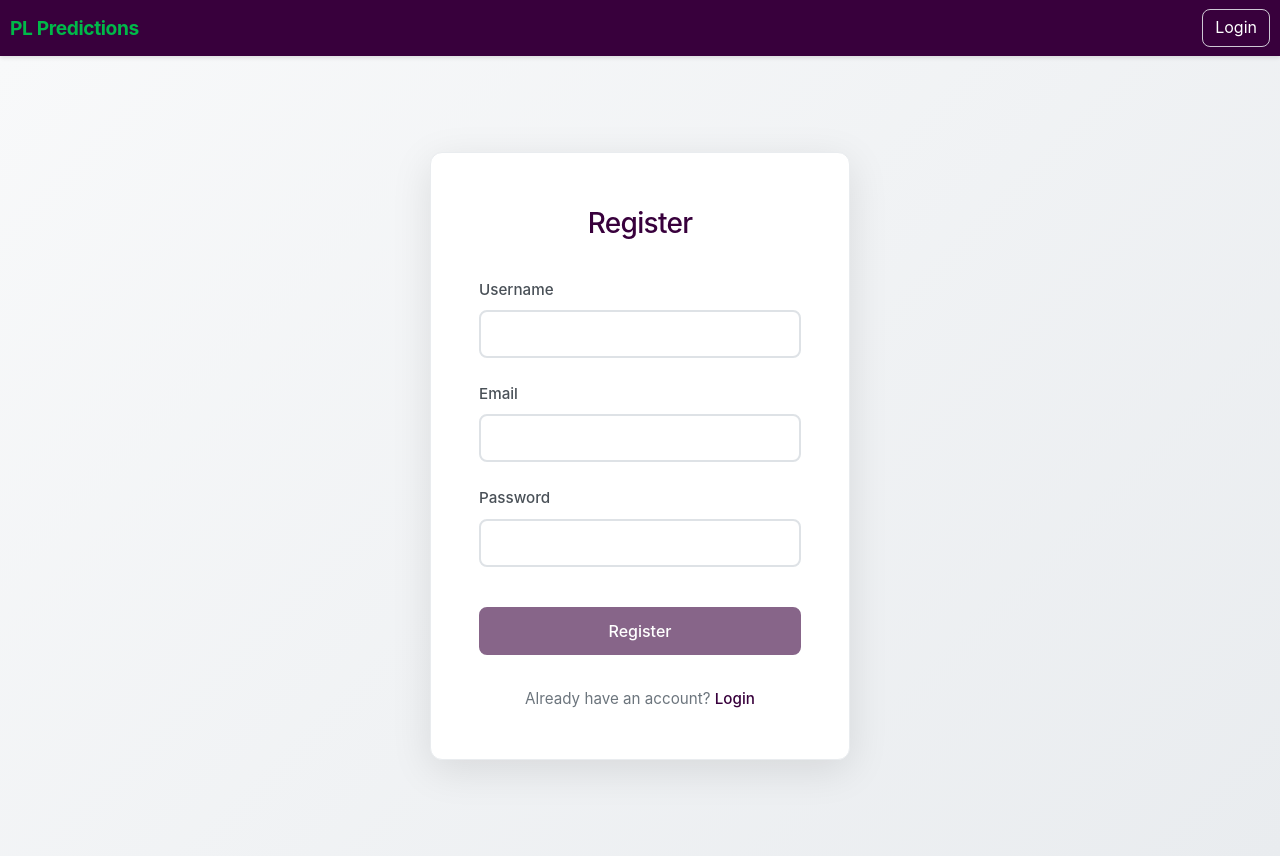
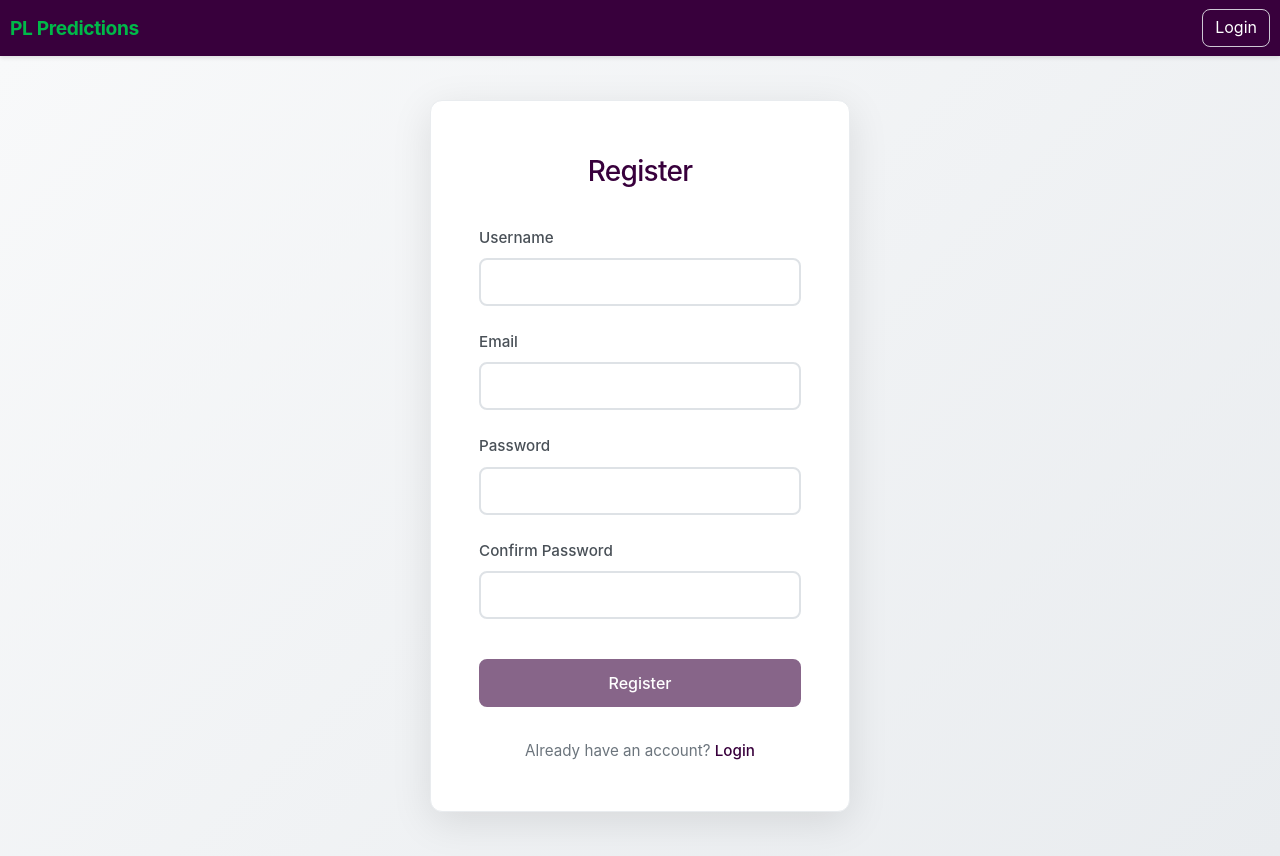
Before and after one commit to mostafa172/premier-league-predictions, an Angular app in the folder frontend/: page /auth in a window 1280 px wide. Both pictures are taken after a click on the link "Register". Built offline with nearby package versions, Linux system fonts and the light colour scheme.

Commit message:
Add confirm password and redirect automatically to login component

```diff
--- a/frontend/src/app/components/auth/auth.component.html
+++ b/frontend/src/app/components/auth/auth.component.html
@@ -1,8 +1,16 @@
 <div class="auth-container">
   <div class="auth-card">
-    <h2>{{ isLoginMode ? 'Login' : 'Register' }}</h2>
+    <h2>{{ isLoginMode ? "Login" : "Register" }}</h2>
 
-    <form [formGroup]="isLoginMode ? loginForm : registerForm" (ngSubmit)="onSubmit()">
+    <div class="success-message" *ngIf="successMessage">
+      {{ successMessage }}
+    </div>
+
+    <form
+      [formGroup]="isLoginMode ? loginForm : registerForm"
+      (ngSubmit)="onSubmit()"
+    >
+      <!-- REGISTER-ONLY: Username -->
       <div class="form-group" *ngIf="!isLoginMode">
         <label for="username">Username</label>
         <input
@@ -10,25 +18,47 @@
           id="username"
           formControlName="username"
           class="form-control"
-          [class.is-invalid]="registerForm.get('username')?.invalid && registerForm.get('username')?.touched">
-        <div class="invalid-feedback" *ngIf="registerForm.get('username')?.invalid && registerForm.get('username')?.touched">
+          [class.is-invalid]="
+            registerForm.get('username')?.invalid &&
+            registerForm.get('username')?.touched
+          "
+        />
+        <div
+          class="invalid-feedback"
+          *ngIf="
+            registerForm.get('username')?.invalid &&
+            registerForm.get('username')?.touched
+          "
+        >
           Username is required (min 3 characters)
         </div>
       </div>
 
+      <!-- Email (both modes) -->
       <div class="form-group">
-        <label for="email">{{ isLoginMode ? 'Email' : 'Email' }}</label>
+        <label for="email">Email</label>
         <input
           type="email"
           id="email"
           formControlName="email"
           class="form-control"
-          [class.is-invalid]="(isLoginMode ? loginForm : registerForm).get('email')?.invalid && (isLoginMode ? loginForm : registerForm).get('email')?.touched">
-        <div class="invalid-feedback" *ngIf="(isLoginMode ? loginForm : registerForm).get('email')?.invalid && (isLoginMode ? loginForm : registerForm).get('email')?.touched">
+          [class.is-invalid]="
+            (isLoginMode ? loginForm : registerForm).get('email')?.invalid &&
+            (isLoginMode ? loginForm : registerForm).get('email')?.touched
+          "
+        />
+        <div
+          class="invalid-feedback"
+          *ngIf="
+            (isLoginMode ? loginForm : registerForm).get('email')?.invalid &&
+            (isLoginMode ? loginForm : registerForm).get('email')?.touched
+          "
+        >
           Valid email is required
         </div>
       </div>
 
+      <!-- Password (both modes) -->
       <div class="form-group">
         <label for="password">Password</label>
         <input
@@ -36,9 +66,40 @@
           id="password"
           formControlName="password"
           class="form-control"
-          [class.is-invalid]="(isLoginMode ? loginForm : registerForm).get('password')?.invalid && (isLoginMode ? loginForm : registerForm).get('password')?.touched">
-        <div class="invalid-feedback" *ngIf="(isLoginMode ? loginForm : registerForm).get('password')?.invalid && (isLoginMode ? loginForm : registerForm).get('password')?.touched">
-          Password is required {{ !isLoginMode ? '(min 6 characters)' : '' }}
+          [class.is-invalid]="
+            (isLoginMode ? loginForm : registerForm).get('password')?.invalid &&
+            (isLoginMode ? loginForm : registerForm).get('password')?.touched
+          "
+        />
+        <div
+          class="invalid-feedback"
+          *ngIf="
+            (isLoginMode ? loginForm : registerForm).get('password')?.invalid &&
+            (isLoginMode ? loginForm : registerForm).get('password')?.touched
+          "
+        >
+          Password is required {{ !isLoginMode ? "(min 6 characters)" : "" }}
+        </div>
+      </div>
+
+      <!-- REGISTER-ONLY: Confirm Password -->
+      <div class="form-group" *ngIf="!isLoginMode">
+        <label for="confirmPassword">Confirm Password</label>
+        <input
+          type="password"
+          id="confirmPassword"
+          formControlName="confirmPassword"
+          class="form-control"
+          [class.is-invalid]="confirmTouchedAndInvalid"
+        />
+        <div
+          class="invalid-feedback"
+          *ngIf="registerForm.get('confirmPassword')?.errors?.['required'] && registerForm.get('confirmPassword')?.touched"
+        >
+          Please confirm your password
+        </div>
+        <div class="invalid-feedback" *ngIf="passwordsDoNotMatch">
+          Passwords must match
         </div>
       </div>
 
@@ -49,16 +110,19 @@
       <button
         type="submit"
         class="btn btn-primary"
-        [disabled]="loading || (isLoginMode ? loginForm.invalid : registerForm.invalid)">
+        [disabled]="
+          loading || (isLoginMode ? loginForm.invalid : registerForm.invalid)
+        "
+      >
         <span *ngIf="loading" class="spinner"></span>
-        {{ isLoginMode ? 'Login' : 'Register' }}
+        {{ isLoginMode ? "Login" : "Register" }}
       </button>
     </form>
 
     <p class="toggle-mode">
       {{ isLoginMode ? "Don't have an account?" : "Already have an account?" }}
       <a href="#" (click)="toggleMode(); $event.preventDefault()">
-        {{ isLoginMode ? 'Register' : 'Login' }}
+        {{ isLoginMode ? "Register" : "Login" }}
       </a>
     </p>
   </div>
--- a/frontend/src/app/components/auth/auth.component.ts
+++ b/frontend/src/app/components/auth/auth.component.ts
@@ -1,6 +1,12 @@
 /* filepath: frontend/src/app/components/auth/auth.component.ts */
 import { Component, OnInit } from "@angular/core";
-import { FormBuilder, FormGroup, Validators } from "@angular/forms";
+import {
+  FormBuilder,
+  FormGroup,
+  Validators,
+  ValidatorFn,
+  AbstractControl,
+} from "@angular/forms";
 import { Router } from "@angular/router";
 import { AuthService } from "../../services/auth.service";
 
@@ -15,35 +21,76 @@ export class AuthComponent implements OnInit {
   registerForm: FormGroup;
   loading = false;
   error = "";
+  successMessage = "";
 
   constructor(
     private fb: FormBuilder,
     private authService: AuthService,
     private router: Router
   ) {
-    // Use 'email' for login
+    // Login form (email + password)
     this.loginForm = this.fb.group({
       email: ["", [Validators.required, Validators.email]],
       password: ["", [Validators.required]],
     });
 
-    this.registerForm = this.fb.group({
-      username: ["", [Validators.required, Validators.minLength(3)]],
-      email: ["", [Validators.required, Validators.email]],
-      password: ["", [Validators.required, Validators.minLength(6)]],
-    });
+    // Register form (username + email + password + confirmPassword)
+    this.registerForm = this.fb.group(
+      {
+        username: ["", [Validators.required, Validators.minLength(3)]],
+        email: ["", [Validators.required, Validators.email]],
+        password: ["", [Validators.required, Validators.minLength(6)]],
+        confirmPassword: ["", [Validators.required]],
+      },
+      { validators: this.passwordsMatch("password", "confirmPassword") }
+    );
   }
 
   ngOnInit(): void {
-    // Redirect if already authenticated
     if (this.authService.isAuthenticated()) {
       this.router.navigate(["/predictions"]);
     }
   }
 
+  // Group-level validator to ensure password === confirmPassword
+  private passwordsMatch(passwordKey: string, confirmKey: string): ValidatorFn {
+    return (group: AbstractControl) => {
+      const password = group.get(passwordKey)?.value;
+      const confirm = group.get(confirmKey)?.value;
+
+      if (password && confirm && password !== confirm) {
+        group.get(confirmKey)?.setErrors({ mismatch: true });
+      } else {
+        // Only clear mismatch error (preserve other errors like 'required')
+        const confirmCtrl = group.get(confirmKey);
+        if (confirmCtrl?.hasError("mismatch")) {
+          const { mismatch, ...others } = confirmCtrl.errors || {};
+          confirmCtrl.setErrors(Object.keys(others).length ? others : null);
+        }
+      }
+      return null;
+    };
+  }
+
+  get passwordsDoNotMatch(): boolean {
+    const ctrl = this.registerForm.get("confirmPassword");
+    return !!(ctrl && ctrl.touched && ctrl.errors?.["mismatch"]);
+  }
+
+  get confirmTouchedAndInvalid(): boolean {
+    const ctrl = this.registerForm.get("confirmPassword");
+    return !!(ctrl && ctrl.touched && ctrl.invalid);
+  }
+
   switchMode(): void {
     this.isLoginMode = !this.isLoginMode;
     this.error = "";
+    // optional: reset the inactive form for clean UX
+    if (this.isLoginMode) {
+      this.registerForm.reset();
+    } else {
+      this.loginForm.reset();
+    }
   }
 
   toggleMode(): void {
@@ -56,10 +103,9 @@ export class AuthComponent implements OnInit {
     if (form.valid) {
       this.loading = true;
       this.error = "";
-
       const formData = form.value;
 
-      const authObservable = this.isLoginMode
+      const auth$ = this.isLoginMode
         ? this.authService.login(formData.email, formData.password)
         : this.authService.register(
             formData.username,
@@ -67,34 +113,42 @@ export class AuthComponent implements OnInit {
             formData.password
           );
 
-      authObservable.subscribe({
+      auth$.subscribe({
         next: (response: any) => {
           this.loading = false;
           if (response.success) {
             if (this.isLoginMode) {
-              // Login successful - redirect to fixtures
               this.router.navigate(["/predictions"]);
             } else {
-              // Registration successful - switch to login mode
+              // Registration successful → switch to login mode
               this.isLoginMode = true;
               this.error = "";
-              // Show success message briefly
-              alert(
-                "Registration successful! Please log in with your credentials."
-              );
+
+              // Pre-fill login form with the new credentials
+              this.loginForm.patchValue({
+                email: formData.email,
+                password: formData.password,
+              });
+
+              this.successMessage =
+                "Registration successful! Please log in below.";
+
+              // Optionally clear after a few seconds
+              setTimeout(() => {
+                this.successMessage = "";
+              }, 5000);
             }
           }
         },
-        error: (error: any) => {
+        error: (err: any) => {
           this.loading = false;
-          this.error = error.error?.message || "An error occurred";
+          this.error = err?.error?.message || "An error occurred";
         },
       });
     } else {
-      // Mark all fields as touched to show validation errors
-      Object.keys(form.controls).forEach((key) => {
-        form.get(key)?.markAsTouched();
-      });
+      Object.keys(form.controls).forEach((key) =>
+        form.get(key)?.markAsTouched()
+      );
     }
   }
 }
```
Also changed, not shown: frontend/src/app/components/auth/auth.component.scss (+33 -10 lines).
